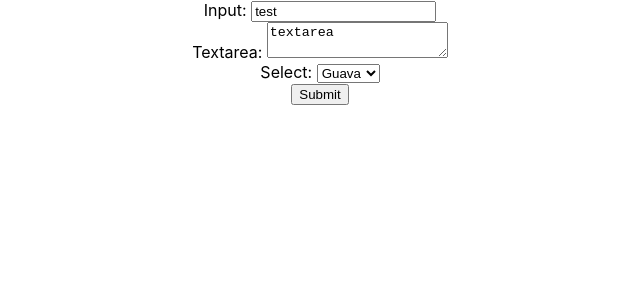
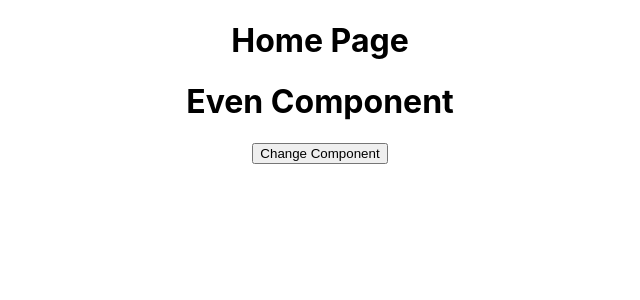
Before and after one commit to juan-carlos-aguilar/udemy-react-course, a React (Create React App) app in the folder react-udemy-tutorial/: page / in a window 1280 px wide. Shown: the top 300 px of the page, without its empty margins (320-960 px from the left). Built offline with nearby package versions, Linux system fonts and the light colour scheme.

Commit message:
Lesson 58 - Code Splitting - Hands on

```diff
--- a/react-udemy-tutorial/src/App.tsx
+++ b/react-udemy-tutorial/src/App.tsx
@@ -1,15 +1,13 @@
 import React, {ErrorInfo} from 'react';
 import './App.css';
 import { FormElements } from './components/FormElements';
-import HomePage from './components/Homepage';
+import HomePage from './components/HomePage';
 import { MyContext, MyContextProvider } from './context/MyContext';
-
-
 
 function App() {
   return (
     <div className='App'>
-      <FormElements />
+      <HomePage />
     </div>
   );
 }
--- /dev/null
+++ b/react-udemy-tutorial/src/components/EvenComponent/index.tsx
@@ -0,0 +1,11 @@
+import React from "react";
+
+const EvenComponent: React.FC = () => {
+    return (
+        <div>
+            <h1>Even Component</h1>
+        </div>
+    )
+}
+
+export default EvenComponent;
--- a/react-udemy-tutorial/src/components/Homepage/index.tsx
+++ b/react-udemy-tutorial/src/components/Homepage/index.tsx
@@ -1,19 +1,42 @@
 import React from "react";
-import { MyContext } from "../../context/MyContext";
-import UserInput from "../UserInput";
+import { HomePageState } from './interface';
 
-class HomePage extends React.Component {
-    static contextType = MyContext;
-    context!: React.ContextType<typeof MyContext>
+const OddComponent = React.lazy(() => import('../OddComponent'));
+const EvenComponent = React.lazy(() => import('../EvenComponent'))
+
+class HomePage extends React.Component<{}, HomePageState> {
+    constructor(props: {}) {
+        super(props);
+
+        this.state = {
+            counter: 0,
+            hasError: false,
+        }
+    }
+
+    updateCounter = () => {
+        this.setState({
+            counter: this.state.counter + 1
+        })
+    }
+
+    static getDerivedStateFromError() {
+        return {
+            hasError: true
+        }
+    }
+
     render() {
+        const { counter, hasError } = this.state;
+
         return (
             <div>
                 <h1>Home Page</h1>
-                <ul>
-                    {this.context.users.map(user => <li key={user}>{user}</li>)}
-                </ul>
-                <button onClick={() => this.context.updateUser('bella')}>Add User</button>
-                <UserInput />
+                {hasError ? <h1>Error Occurs</h1> :<React.Suspense fallback={<div>Loading...</div>}>
+                    {counter % 2 === 0 ? <EvenComponent /> : <OddComponent /> }
+                </React.Suspense>
+                }
+                <button onClick={this.updateCounter}>Change Component</button>
             </div>
         )
     }
--- a/react-udemy-tutorial/src/components/Homepage/interface.ts
+++ b/react-udemy-tutorial/src/components/Homepage/interface.ts
@@ -1 +1,4 @@
-export interface UserInputProps {}
+export interface HomePageState {
+    counter: number;
+    hasError: boolean;
+}
--- /dev/null
+++ b/react-udemy-tutorial/src/components/OddComponent/index.tsx
@@ -0,0 +1,11 @@
+import React from "react";
+
+const OddComponent: React.FC = () => {
+    return (
+        <div>
+            <h1>Odd Component</h1>
+        </div>
+    )
+}
+
+export default OddComponent;
```
